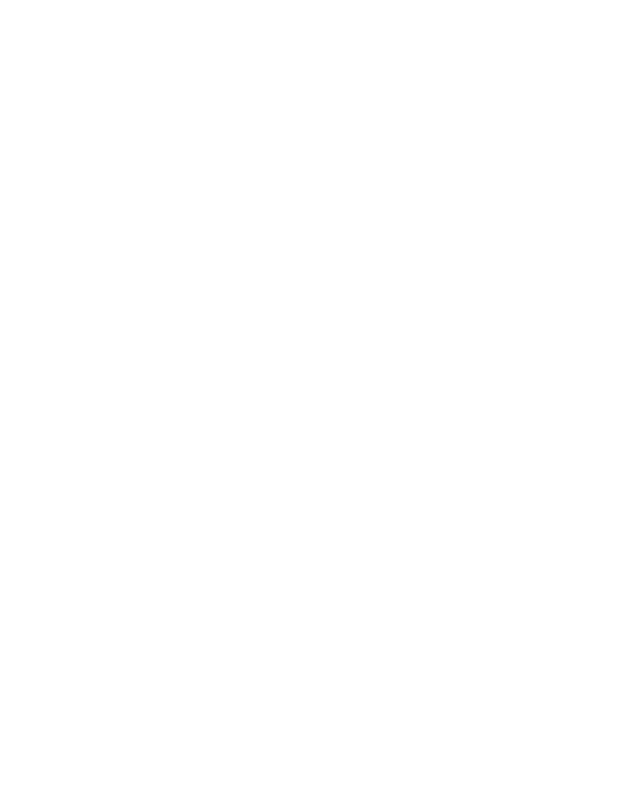
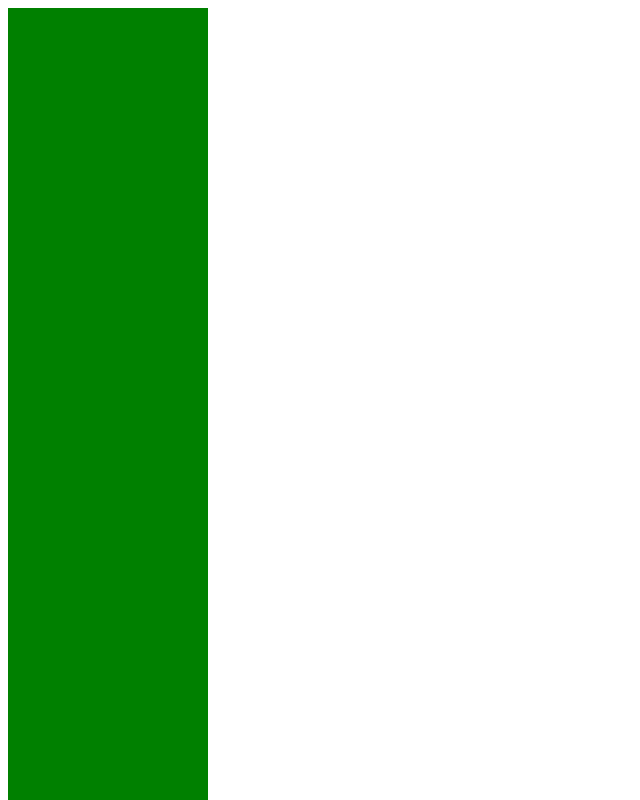
Before and after one commit to RobsonGap/Tic-Tac-Toe-, a plain HTML site: page index.html in a window 1280 px wide. Shown: the top 800 px of the page, without its empty margins (0-640 px from the left). Drawn offline with Linux system fonts and the light colour scheme.

Commit message:
Create Style.css
Criando a estrutura css

```diff
--- a/index.html
+++ b/index.html
@@ -3,6 +3,7 @@
   <head>
     <meta charset="UTF-8">
     <title>Tic Tac Toe</title>
+    <link rel="stylesheet" href="style.css">
   </head>
   <body>
     <div></div>
--- /dev/null
+++ b/style.css
@@ -0,0 +1,5 @@
+div {
+  width: 200px;
+  height: 200px;
+  background-color: green;
+}
```
